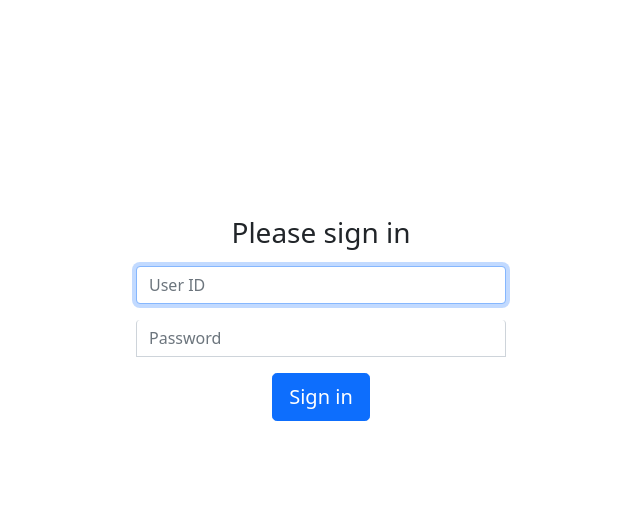
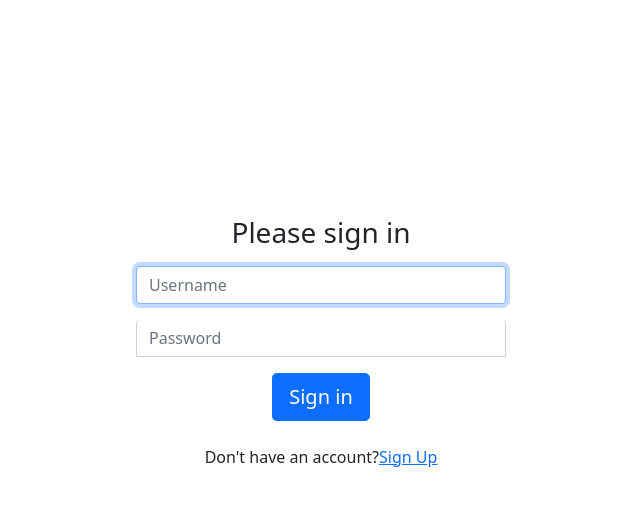
Before and after one commit to techguyseli/touristy, a Django app: page /account/login/ in a window 1280 px wide. Shown: the top 506 px of the page, without its empty margins (319-959 px from the left). Run offline with Django 4.2, Linux system fonts and the light colour scheme; some libraries are stand-ins or nearby versions.

Commit message:
login.html & style.css & views.py modified

```diff
--- a/touristy/account/templates/account/login/login.html
+++ b/touristy/account/templates/account/login/login.html
@@ -8,16 +8,19 @@
 {% block body %}
 <div class="text-center mt-5">
     <br><br><br><br><br><br><br>
-    <form style="max-width: 370px; margin:auto;">
+    <form style="max-width: 370px; margin:auto;" method="post">
+        {% csrf_token %}
         <h1 class="h3 mb-3 font-weight-normal">Please sign in</h1>
-        <!--<label for="userID" class="sr-only">User ID</label>-->
-        <input type="text" name="user_id" id="user_id" class="form-control mb-3" placeholder="User ID" required autofocus>
-        <!--<label for="password" class="sr-only">Password</label>-->
-        <input type="password" name="user_password" id="user_password" class="form-control mb-3" placeholder="Password" required autofocus>
+        <input type="username" name="username" id="username" class="form-control mb-3" placeholder="Username" required autofocus>
+        <input type="password" name="password" id="password" class="form-control mb-3" placeholder="Password" required autofocus>
         <div class="mt-3">
             <button class="btn btn-lg btn-primary btn-block">Sign in</button>
         </div>
-    </form>
+    </form><div class="mt-4">
+        <div class="d-flex justify-content-center links">
+            Don't have an account? <a href="{% url 'register' %}" class="ml-2"> Sign Up</a>
+        </div>
+    </div>
 </div>
 <script src="https://cdn.jsdelivr.net/npm/bootstrap@5.1.3/dist/js/bootstrap.bundle.min.js" integrity="sha384-ka7Sk0Gln4gmtz2MlQnikT1wXgYsOg+OMhuP+IlRH9sENBO0LRn5q+8nbTov4+1p" crossorigin="anonymous"></script>
 {% endblock %}
--- a/touristy/account/views.py
+++ b/touristy/account/views.py
@@ -6,9 +6,9 @@
 def login(request):
     # code here, in case successful login, redirect to service/nearby route
     if request.method == 'POST':
-        user_id = request.POST.get('user_id')
-        user_password =request.POST.get('user_password')
-        User = authenticate(request,user_id=user_id,user_password=user_password)
+        username = request.POST.get('username')
+        password =request.POST.get('password')
+        User = authenticate(request,username=username,password=password)
         if User is not None:
             login(request,User)
             return redirect("service/nearby/nearby.html")
```
Also changed, not shown: touristy/account/static/account/style/style.css (line endings or trailing spaces).
